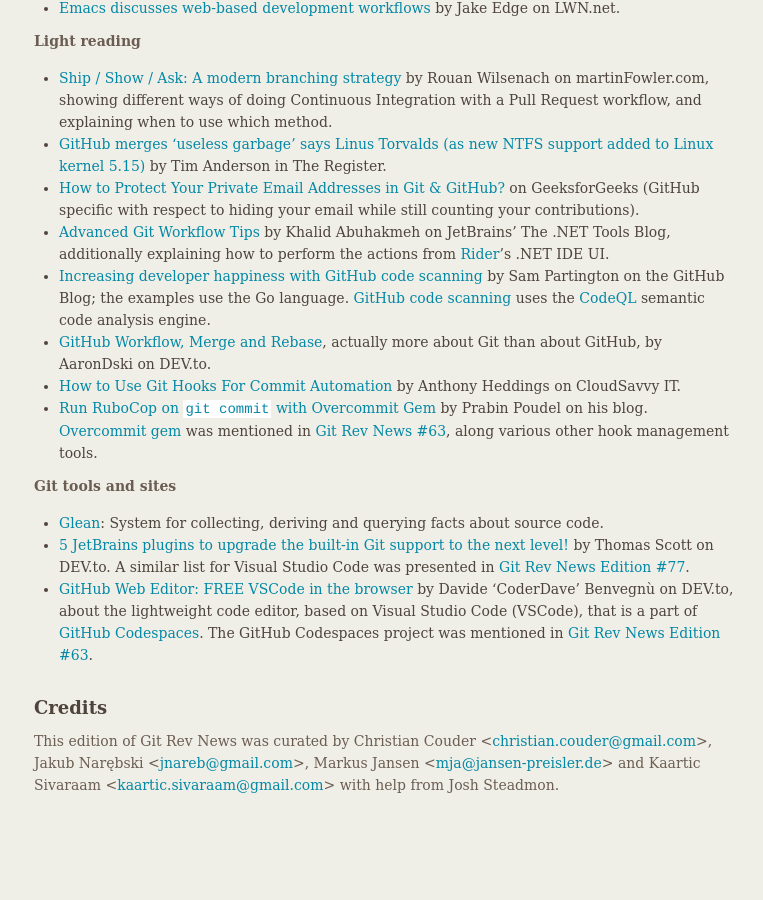
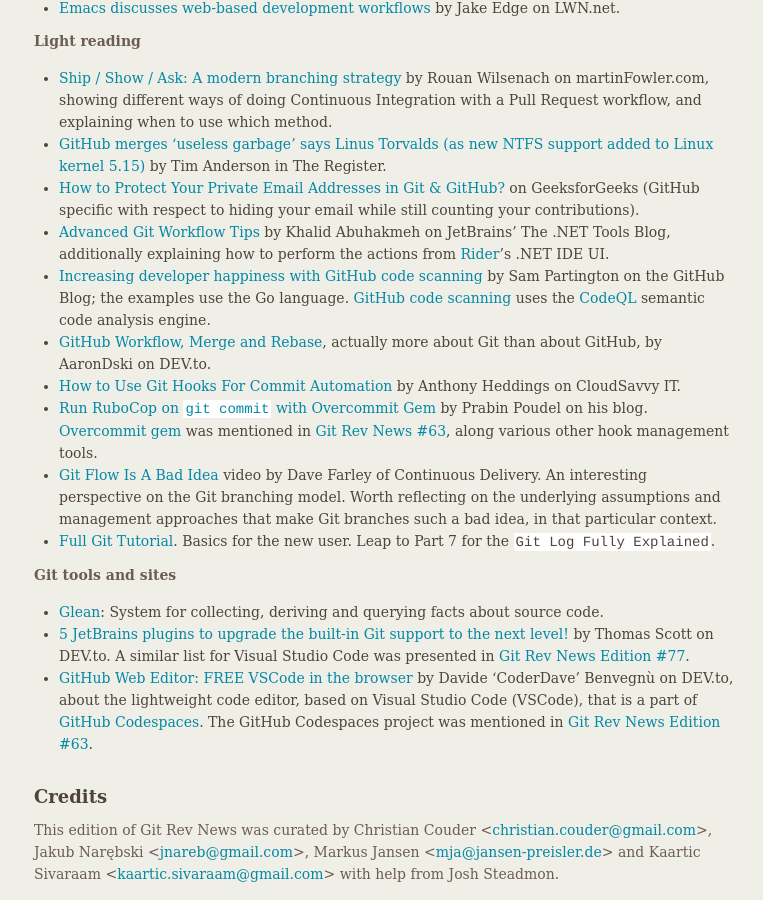
Before and after one commit to git/git.github.io, a Jekyll site: the page built from rev_news/drafts/edition-79.md, in a window 1280 px wide and 900 px high, scrolled down 2914 px. Shown: the whole window, without its empty margins (375-1138 px from the left). Built offline with Jekyll 4.4.1, drawn with Linux system fonts in a browser that asks for light colours; before the commit the page ends 3725 px from its top, so only the background shows below that.

Commit message:
Update edition-79.md
A couple of interesting / thought provoking videos I came across in the last month.

```diff
--- a/rev_news/drafts/edition-79.md
+++ b/rev_news/drafts/edition-79.md
@@ -223,7 +223,11 @@
   by Prabin Poudel on his blog.  [Overcommit gem](https://github.com/sds/overcommit)
   was mentioned in [Git Rev News #63](https://git.github.io/rev_news/2020/05/28/edition-63/),
   along various other hook management tools.
-
+* [Git Flow Is A Bad Idea](https://www.youtube.com/watch?v=_w6TwnLCFwA) video by Dave Farley of Continuous Delivery.
+  An interesting perspective on the Git branching model. Worth reflecting on the underlying assumptions
+  and management approaches that make Git branches such a bad idea, in that particular context.
+* [Full Git Tutorial](https://www.youtube.com/watch?v=58zsLtwzL60). Basics for the new user.
+  Leap to Part 7 for the `Git Log Fully Explained`.
 
 __Git tools and sites__
 * [Glean](https://glean.software/): System for collecting, deriving and querying facts about source code.
```
